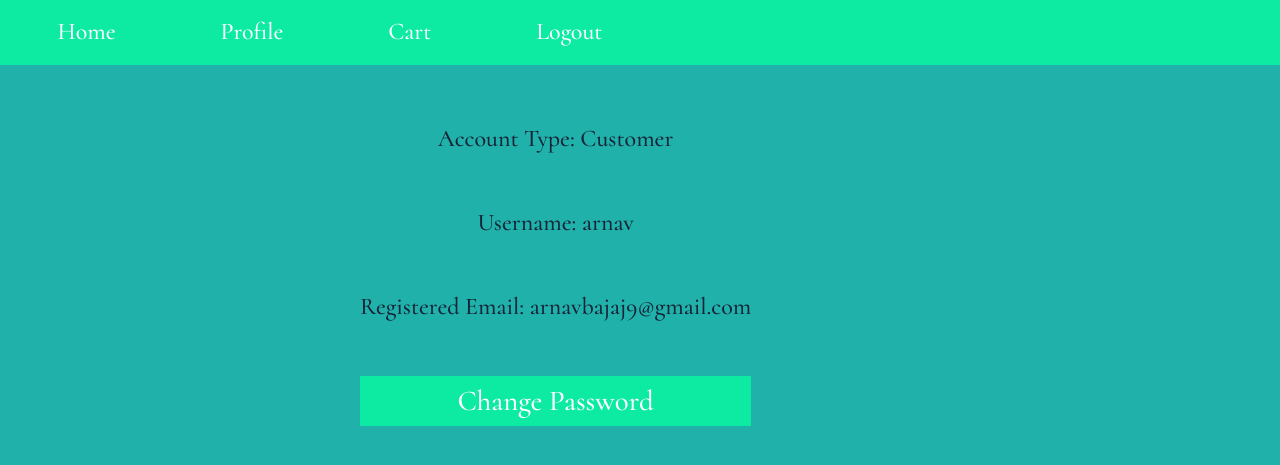
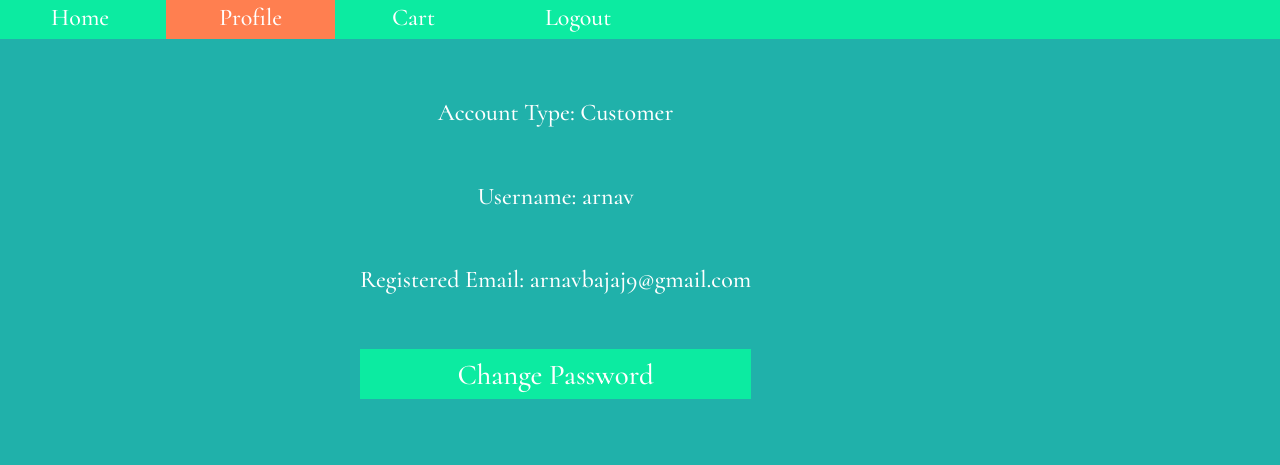
Before and after one commit to Hackathon-team-aps-dk/ecommerce-hackathon, a Django app: page /profile/ in a window 1280 px wide; the page is wider, and only the part inside the window is pictured. Shown: the top 465 px of that part. Run offline with Django 3.2, Linux system fonts and the light colour scheme; a user stored in the database is signed in; data comes from the database, SQL or seed files in the repository; both versions use the stored data as it was after the commit.

Commit message:
working project

```diff
--- a/Hackathon/settings.py
+++ b/Hackathon/settings.py
@@ -24,9 +24,9 @@ BASE_DIR = Path(__file__).resolve().parent.parent
 SECRET_KEY = 'django-insecure-_en!iecm_@vlc4e3@3x!ptjitm7f54j7(!e05rqaaq_y#scs%5'
 
 # SECURITY WARNING: don't run with debug turned on in production!
-DEBUG = True
+DEBUG = False
 
-ALLOWED_HOSTS = ['127.0.0.1' , 'apsdk-hackathon.herokuapp.com']
+ALLOWED_HOSTS = ['127.0.0.1' , 'apsdk-hackathon.herokuapp.com' , 'apsdkhackathon.pythonanywhere.com']
 
 
 # Application definition
@@ -137,3 +137,5 @@ CRISPY_TEMPLATE_PACK="bootstrap4"
 LOGIN_REDIRECT_URL = "/home"
 
 LOGOUT_REDIRECT_URL = "/login"
+
+STATIC_ROOT = '/home/apsdkhackathon/static'
--- a/Hackathon/static/base.css
+++ b/Hackathon/static/base.css
@@ -217,11 +217,11 @@ ul{
 #navbar ul{
     list-style-type: none;
     background-color: #0ceba1;
-    padding: 1.5%;
+    padding: 0% 0% 0% 0%;
     display:inline-block;
-    width: 100%;
-    margin-left: -20px;
-    margin-top: -10px;
+    width: 105%;
+    margin-left:-10px;
+    margin-top: -15px;
 }
 #navbar li{
     margin:0;
@@ -231,8 +231,8 @@ ul{
     font-size: 150%;
     text-decoration: none;
     color:white;
-    margin: 0;
-    padding: 0;
+    margin-top: 15%;
+    padding: 0% 0%;
 }
 
 #hint_id_new_password1{
@@ -252,7 +252,7 @@ ul{
 .stats li{
     padding: 7% 0%;
     font-size: 150%;
-    color: #152336;
+    color: #FFFFFF;
 }
 
 #passChangeBtn{
@@ -365,6 +365,11 @@ ul{
 
 .cart-item ul li{
     padding: 1% 0%;
+}
+
+#active {
+    height: 45px;
+    background-color: coral;
 }
 
 .add2cart {
@@ -503,4 +508,5 @@ ul{
         top: 85%;
         height: 40px;
     }
+
 }
--- a/Main/templates/main/base.html
+++ b/Main/templates/main/base.html
@@ -2,7 +2,8 @@
 <!DOCTYPE html>
 <html lang="en">
 <head>
-    <link rel="icon" type="image/png" href="{% static 'favicon.jpg' %}"/>
+    <meta name="google-site-verification" content="rA7oMWBbAtVoxyvzMGshIhVvMS8qxhiL6u_3HJTDLb8" />
+    <link rel="icon" type="image/png" href="{% static 'favicon.png' %}"/>
     <meta charset="UTF-8">
     <meta http-equiv="X-UA-Compatible" content="IE=edge">
     <meta name="viewport" content="width=device-width, initial-scale=1.0">
--- a/Main/templates/main/change-password.html
+++ b/Main/templates/main/change-password.html
@@ -2,7 +2,7 @@
 <!DOCTYPE html>
 <html lang="en">
 <head>
-    <link rel="icon" type="image/png" href="{% static 'favicon.jpg' %}"/>
+    <link rel="icon" type="image/png" href="{% static 'favicon.png' %}"/>
     <meta charset="UTF-8">
     <meta http-equiv="X-UA-Compatible" content="IE=edge">
     <meta name="viewport" content="width=device-width, initial-scale=1.0">
--- a/Main/templates/main/home.html
+++ b/Main/templates/main/home.html
@@ -3,7 +3,7 @@
 <!DOCTYPE html>
 <html lang="en">
 <head>
-    <link rel="icon" type="image/png" href="{% static 'favicon.jpg' %}"/>
+    <link rel="icon" type="image/png" href="{% static 'favicon.png' %}"/>
     <meta charset="UTF-8">
     <meta http-equiv="X-UA-Compatible" content="IE=edge">
     <meta name="viewport" content="width=device-width, initial-scale=1.0">
@@ -14,7 +14,7 @@
 
 <div id="navbar">
     <ul>
-        <li>
+        <li id="active">
             <a href="/home">Home</a>
         </li>
         <li>
--- a/Main/templates/main/profile.html
+++ b/Main/templates/main/profile.html
@@ -2,7 +2,7 @@
 <!DOCTYPE html>
 <html lang="en">
 <head>
-    <link rel="icon" type="image/png" href="{% static 'favicon.jpg' %}"/>
+    <link rel="icon" type="image/png" href="{% static 'favicon.png' %}"/>
     <meta charset="UTF-8">
     <meta http-equiv="X-UA-Compatible" content="IE=edge">
     <meta name="viewport" content="width=device-width, initial-scale=1.0">
@@ -16,7 +16,7 @@
         <li>
             <a href="/home">Home</a>
         </li>
-        <li>
+        <li id="active">
             <a href="/profile">Profile</a>
         </li>
         <li>
--- a/Main/templates/main/register.html
+++ b/Main/templates/main/register.html
@@ -2,7 +2,7 @@
 <!DOCTYPE html>
 <html lang="en">
 <head>
-    <link rel="icon" type="image/png" href="{% static 'favicon.jpg' %}"/>
+    <link rel="icon" type="image/png" href="{% static 'favicon.png' %}"/>
     <meta charset="UTF-8">
     <meta http-equiv="X-UA-Compatible" content="IE=edge">
     <meta name="viewport" content="width=device-width, initial-scale=1.0">
--- a/Main/templates/registration/login.html
+++ b/Main/templates/registration/login.html
@@ -2,7 +2,7 @@
 <!DOCTYPE html>
 <html lang="en">
 <head>
-    <link rel="icon" type="image/png" href="{% static 'favicon.jpg' %}"/>
+    <link rel="icon" type="image/png" href="{% static 'favicon.png' %}"/>
     <meta charset="UTF-8">
     <meta http-equiv="X-UA-Compatible" content="IE=edge">
     <meta name="viewport" content="width=device-width, initial-scale=1.0">
--- a/Main/views.py
+++ b/Main/views.py
@@ -14,6 +14,7 @@ def home(response):
         for user in users:
             if str(user) == str(username):
                 retail = True
+                break
             else:
                 retail = False
     return render(response , 'main/home.html' , {"retail":retail})
@@ -30,6 +31,7 @@ def profile(response):
         for user in users:
             if str(user) == str(username):
                 retail = True
+                break
             else:
                 retail = False
     return render(response , 'main/profile.html' , {'retail':retail , 'username':username , 'email':response.user.email})
--- a/Product/templates/product/cart.html
+++ b/Product/templates/product/cart.html
@@ -3,7 +3,7 @@
 <!DOCTYPE html>
 <html lang="en">
 <head>
-    <link rel="icon" type="image/png" href="{% static 'favicon.jpg' %}"/>
+    <link rel="icon" type="image/png" href="{% static 'favicon.png' %}"/>
     <meta charset="UTF-8">
     <meta http-equiv="X-UA-Compatible" content="IE=edge">
     <meta name="viewport" content="width=device-width, initial-scale=1.0">
@@ -18,7 +18,7 @@
             <li>
                 <a href="/profile">Profile</a>
             </li>
-            <li>
+            <li id="active">
                 <a href="/cart">Cart</a>
             </li>
             {% if retail == True %}
--- a/Product/templates/product/sell.html
+++ b/Product/templates/product/sell.html
@@ -2,7 +2,7 @@
 <!DOCTYPE html>
 <html lang="en">
 <head>
-    <link rel="icon" type="image/png" href="{% static 'favicon.jpg' %}"/>
+    <link rel="icon" type="image/png" href="{% static 'favicon.png' %}"/>
     <meta charset="UTF-8">
     <meta http-equiv="X-UA-Compatible" content="IE=edge">
     <meta name="viewport" content="width=device-width, initial-scale=1.0">
@@ -23,7 +23,7 @@
                 <a href="/cart">Cart</a>
             </li>
             {% if retail == True %}
-            <li>
+            <li id="active">
                 <a href="/create">Sell</a>
             </li>
             {%endif%}
--- a/Product/views.py
+++ b/Product/views.py
@@ -21,6 +21,7 @@ def create(response):
         for user in users:
             if str(user) == str(username):
                 retail = True
+                break
             else:
                 retail = False
     return render (response , 'product/sell.html' , {'retail':retail , 'form':form})
@@ -34,6 +35,7 @@ def query(response):
         for user in users:
             if str(user) == str(username):
                 retail = True
+                break
             else:
                 retail = False
     if response.method == 'GET':
@@ -52,6 +54,7 @@ def cart(response):
         for user in users:
             if str(user) == str(username):
                 retail = True
+                break
             else:
                 retail = False
 
--- /dev/null
+++ b/google836c9f6fcdf66164.html
@@ -0,0 +1 @@
+google-site-verification: google836c9f6fcdf66164.html
```
Also changed, not shown: Hackathon/static/favicon.jpg (deleted), Hackathon/static/favicon.png (added), db.sqlite3.
